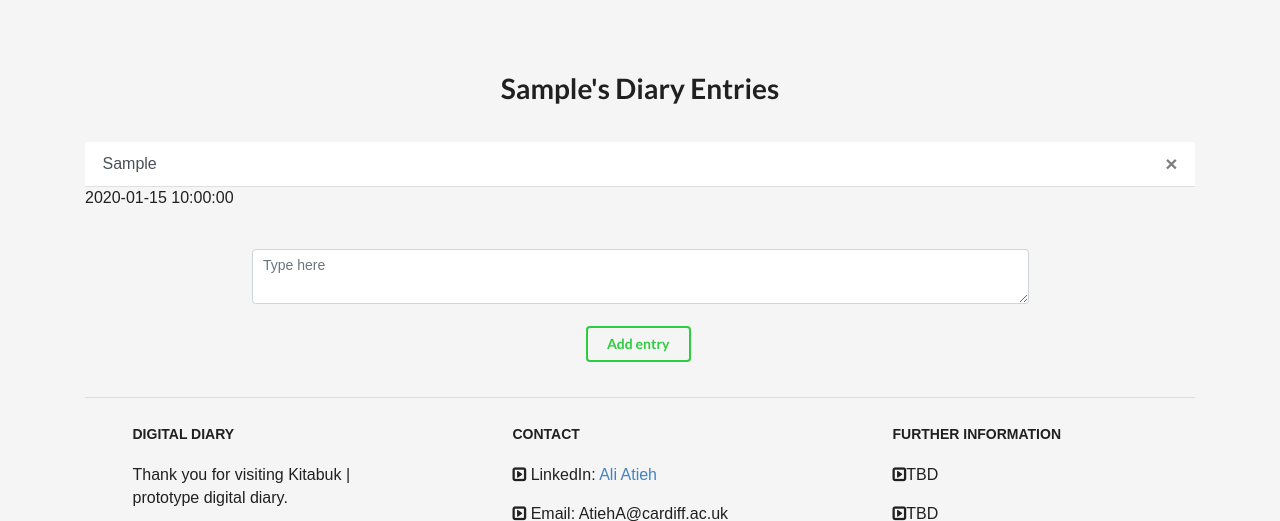
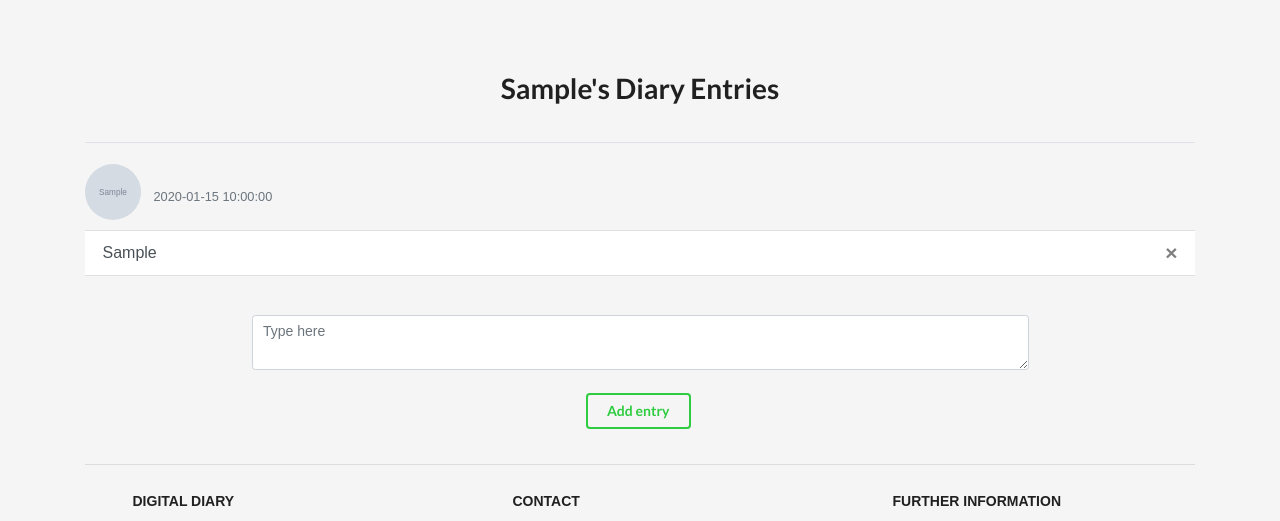
Before and after one commit to Aloushie/kitabuk_diary, a Flask app: page / in a window 1280 px wide. Shown: the part 51-572 px from the top of the page. Run offline with Flask 3, Linux system fonts and the light colour scheme; a user stored in the database is signed in; tables that the repository leaves empty hold one stand-in row (values such as "Sample post"); grey boxes marked "Sample" are stand-in pictures; some libraries are stand-ins or nearby versions.

Commit message:
Push 10 - got rid of unnecessary db model, route and html webpage. New design changes and UX choices.

```diff
--- a/diary/static/style.css
+++ b/diary/static/style.css
@@ -80,3 +80,11 @@ a:hover{
   .account-heading {
 	font-size: 2.5rem;
   }
+
+  .article-img {
+	height: 56px;
+	width: 56px;
+	margin-right: 8px;
+	margin-bottom: 10px;
+
+  }
--- a/diary/templates/answer_page.html
+++ b/diary/templates/answer_page.html
@@ -6,6 +6,8 @@
         <br/>
         <br/>
         <h1 align="center">Answered Questions</h1>
+        <br>
+
       </div>
       <div class="row">
         <div class="col-lg-12">
@@ -14,6 +16,10 @@
               <a href="{{ url_for('views.question', question_id=question.id) }}" class="list-group-item">
                 <h4 class="list-group-item-heading">{{ question.question }}</h4>
                 <p class="list-group-item-text">Asked by: {{ question.asker.first_name }}</p>
+                {% if current_user.is_authenticated and current_user.admin %}
+                <p class="list-group-item-text">Answered by: {{ question.expert.first_name }}</p>
+
+                {% endif %}
               </a>
             {% endfor %}
           </div>
--- a/diary/templates/home.html
+++ b/diary/templates/home.html
@@ -1,18 +1,27 @@
 {% extends "base.html" %} {% block title %}Home{% endblock %} {% block content
   %}
-  <br/>
-  <br/>
+  <br>
+  <br>
   <h1 align="center">{{ user.first_name }}'s Diary Entries</h1>
-  <br/>
+  <br>
   <ul class="list-group list-group-flush" id="notes">
     {% for note in user.notes %}
-    <li class="list-group-item list-group-item-action">
+    <div class="media-body">
+      <div class="article-metadata">
+        <legend class="border-bottom mb-4"></legend>
+        <img class="rounded-circle article-img"
+        src="{{ url_for('static', filename='img/' +
+        current_user.image_file) }}">
+        <small class="text-muted">{{ note.date }}</small>
+        <li class="list-group-item list-group-item-action">
       {{ note.data }}
       <button type="button" class="close" onClick="deleteNote({{ note.id }})">
         <span aria-hidden="true">&times;</span>
       </button>
     </li>
-    {{ note.date }}
+      </div>
+    </div>
+
     {% endfor %}
   </ul>
   <form method="POST">
--- a/diary/templates/login.html
+++ b/diary/templates/login.html
@@ -4,7 +4,6 @@
     <br>
     <br>
     <h1 align="center">Login</h1>
-    <br/>
     <div class="form-group">
       <label for="email">Email Address</label>
       <input
--- a/diary/templates/sign_up.html
+++ b/diary/templates/sign_up.html
@@ -4,7 +4,6 @@
     <br>
     <br>
     <h1 align="center">Sign Up</h1>
-    <br/>
     <div class="form-group">
       <label for="email">Email Address</label>
       <input
--- a/diary/views.py
+++ b/diary/views.py
@@ -3,7 +3,7 @@ import os
 from PIL import Image
 from flask import Blueprint, render_template, redirect, url_for, request, flash, jsonify
 from flask_login import login_required, current_user
-from .models import Note, Quest, Question, User, Todo
+from .models import Note, Question, User, Todo
 from .forms import UpdateAccountForm
 from . import db
 import json
@@ -27,21 +27,6 @@ def home():
 
     return render_template("home.html", user=current_user)
 
-# @views.route('/zbi', methods=['GET', 'POST'])
-# @login_required
-# def questionnaire():
-#     if request.method == 'POST':
-#         enter = request.form.get('enter')
-
-
-#         new_entry = Quest(entry=enter, user_id=current_user.id)
-#         db.session.add(new_entry)
-#         db.session.commit()
-#         flash('Entry added!', category='success')
-
-#     return render_template("questionnaire.html", user=current_user)
-
-
 @views.route('/delete-note', methods=['POST'])
 def delete_note():
     note = json.loads(request.data)
@@ -53,19 +38,6 @@ def delete_note():
             db.session.commit()
             flash('Entry deleted!', category='success')
     return jsonify({})
-
-@views.route('/delete-enter', methods=['POST'])
-def delete_enter():
-    enter = json.loads(request.data)
-    enterId = enter['enterId']
-    enter = Quest.query.get(enterId)
-    if enter:
-        if enter.user_id == current_user.id:
-            db.session.delete(enter)
-            db.session.commit()
-            flash('Entry deleted!', category='success')
-    return jsonify({})
-
 
 
 @views.route('/ask', methods=['GET', 'POST'])
```
Also changed, not shown: diary/models.py (+0 -7 lines), diary/static/index.js (+0 -9 lines), diary/templates/questionnaire.html (deleted, +0 -36 lines), diary/static/img/489c1d268b4358c2.jpg (added), diary/static/img/4bff99e47d34ca86.jpg (added).
